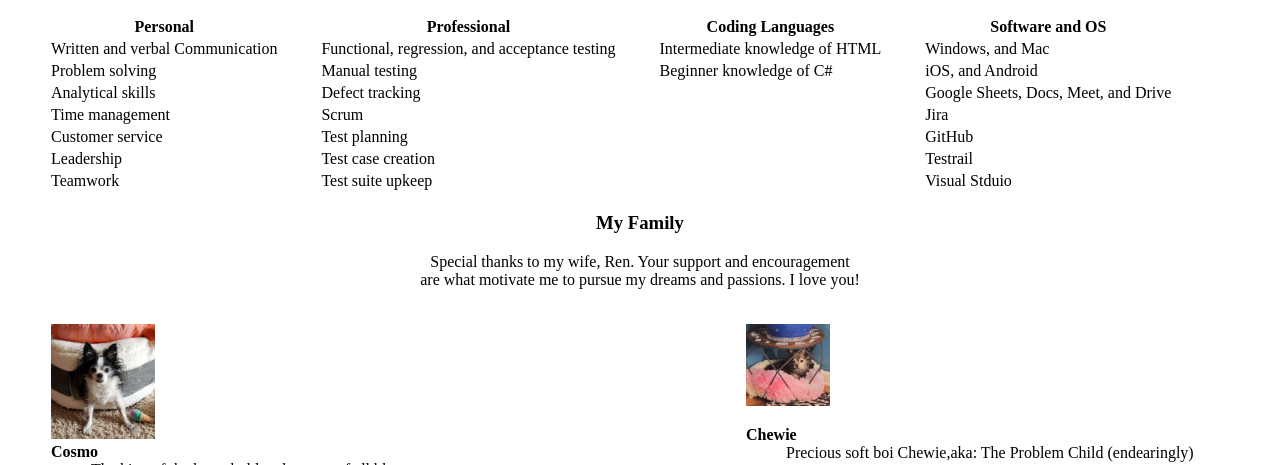
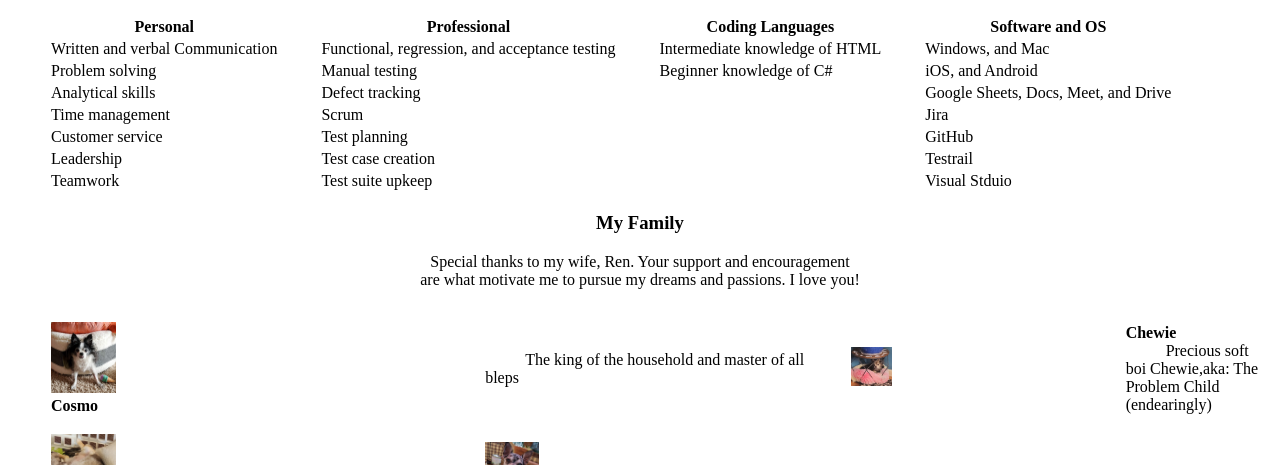
Before and after one commit to Blooturtleduck/Portfolio-Website, a plain HTML site: page about.html in a window 1280 px wide. Shown: the part 335-800 px from the top of the page. Drawn offline with Linux system fonts and the light colour scheme.

Commit message:
moved cosmo and chewie pictures into cells

```diff
--- a/about.html
+++ b/about.html
@@ -125,13 +125,17 @@
           <table style="border: 0px; text-align: left; text-indent: 40px;">
             <tr>
               <td>
+                <img src="img/cosmo.jpeg"; width="15%"; alt="Black and white long haired chihuahua"><dt><strong>Cosmo</strong></dt>
+              </td>
+              <td>
                 <dl>
-                  <img src="img/cosmo.jpeg"; width="15%"; alt="Black and white long haired chihuahua"><dt><strong>Cosmo</strong></dt>
                   <dd>The king of the household and master of all bleps</dd>
                 </dl>
               </td>
               <td>
                 <img src="img/chewie.jpg"; width="15%"; alt="Brown and black long haired chihuahua">
+              </td>
+              <td>
                 <dl>
                   <dt><strong>Chewie</strong></dt>
                   <dd>Precious soft boi Chewie,aka: The Problem Child (endearingly)</dd>
```
